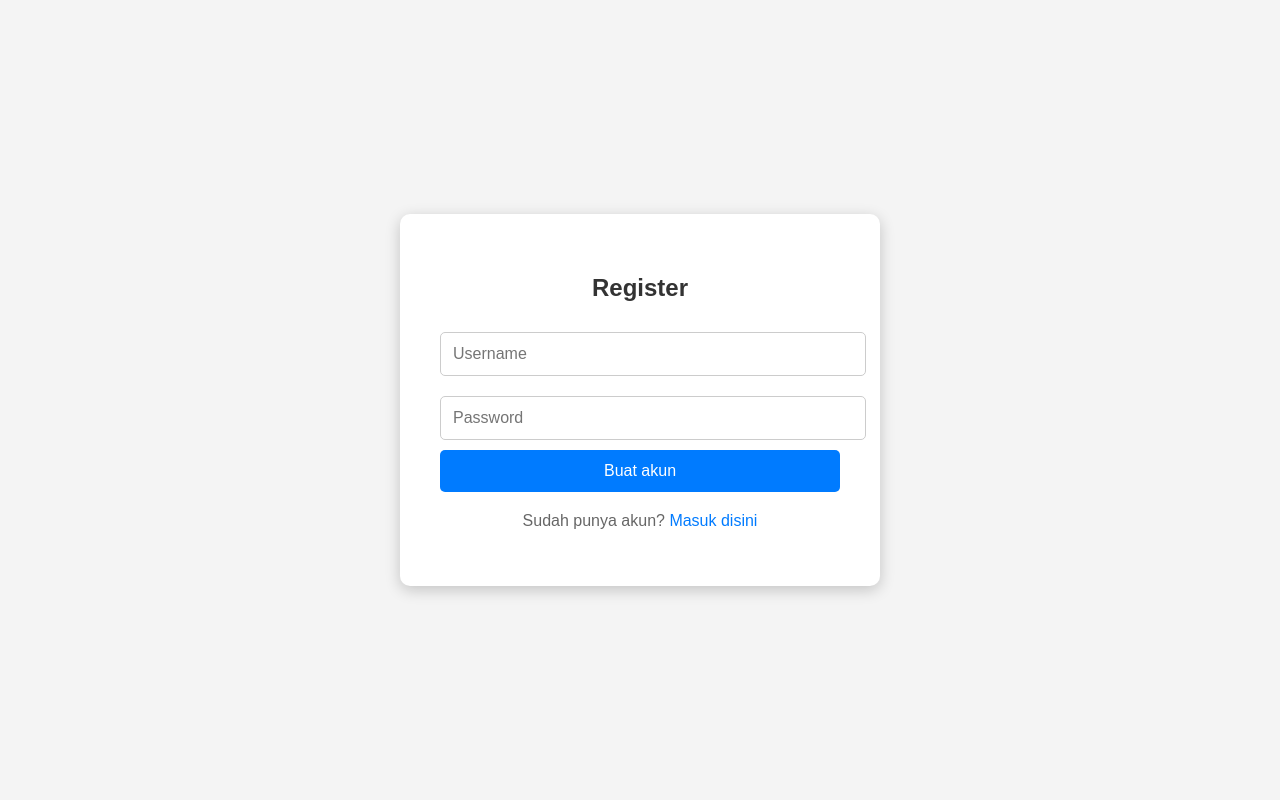
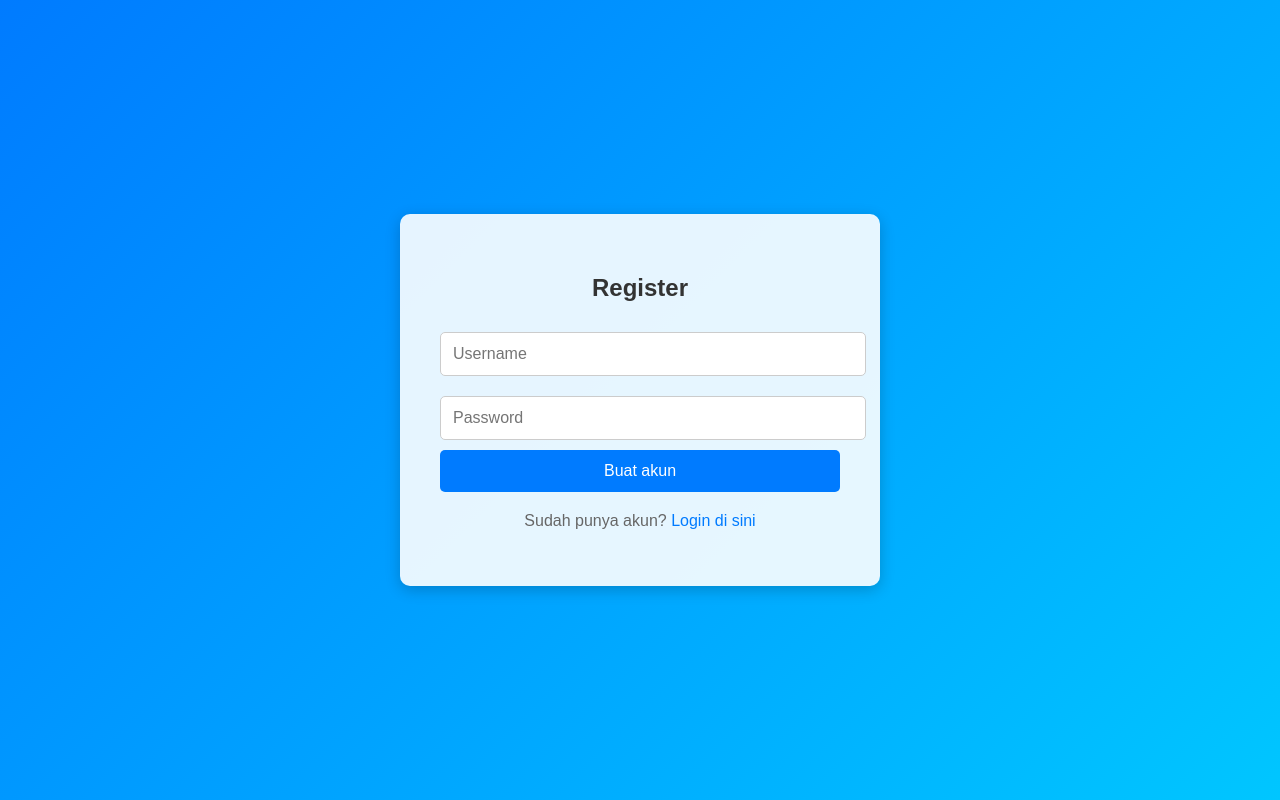
Before and after one commit to MuzharMaulana/PROJECT-RPL-KEL-2, a PHP site: page /register.php in a window 1280 px wide. Run offline with PHP 8.4, Linux system fonts and the light colour scheme.

Commit message:
update warna

```diff
--- a/add_note.php
+++ b/add_note.php
@@ -22,7 +22,7 @@ include 'config.php';
         }
         .sidebar {
             width: 250px; /* Lebar sidebar */
-            background-color: #0000ff; /* Warna biru sidebar */
+            background-color: #007bffff; /* Warna biru sidebar */
             color: white;
             padding: 20px 15px; /* Sesuaikan padding sidebar */
             height: 100vh;
--- a/dashboard.php
+++ b/dashboard.php
@@ -48,7 +48,7 @@ $notesResult = $conn->query($query);
         .sidebar {
             height: 100vh;
             padding: 20px;
-            background-color: #0000ff; /* Ubah warna sidebar menjadi biru */
+            background-color: #007bffff; /* Ubah warna sidebar menjadi biru */
             position: fixed;
             transition: all 0.3s;
             width: 250px;
--- a/kantor.php
+++ b/kantor.php
@@ -27,7 +27,7 @@ $notesResult = $conn->query($query);
     <style>
         .sidebar {
             width: 250px;
-            background-color: #0000ff;
+            background-color: #007bffff;
             color: white;
             padding: 20px;
             height: 100vh;
--- a/kuliah.php
+++ b/kuliah.php
@@ -27,7 +27,7 @@ $notesResult = $conn->query($query);
     <style>
         .sidebar {
             width: 250px;
-            background-color: #0000ff;
+            background-color: #007bffff;
             color: white;
             padding: 20px;
             height: 100vh;
--- a/login.php
+++ b/login.php
@@ -24,7 +24,6 @@ if ($_SERVER["REQUEST_METHOD"] == "POST") {
     }
 }
 ?>
-
 <!DOCTYPE html>
 <html lang="id">
 <head>
@@ -34,7 +33,7 @@ if ($_SERVER["REQUEST_METHOD"] == "POST") {
         /* CSS untuk halaman login */
         body {
             font-family: 'Arial', sans-serif;
-            background-color: #f4f4f4;
+            background: linear-gradient(135deg, #007bff, #00c6ff); /* Gradasi warna biru */
             display: flex;
             justify-content: center;
             align-items: center;
@@ -43,7 +42,7 @@ if ($_SERVER["REQUEST_METHOD"] == "POST") {
         }
 
         .container {
-            background-color: #fff;
+            background-color: rgba(255, 255, 255, 0.9); /* Warna putih dengan sedikit transparansi */
             padding: 40px;
             border-radius: 10px;
             box-shadow: 0 4px 15px rgba(0, 0, 0, 0.2);
--- a/pribadi.php
+++ b/pribadi.php
@@ -27,7 +27,7 @@ $notesResult = $conn->query($query);
     <style>
         .sidebar {
             width: 250px;
-            background-color: #0000ff;
+            background-color: #007bffff;
             color: white;
             padding: 20px;
             height: 100vh;
--- a/register.php
+++ b/register.php
@@ -34,7 +34,7 @@ if ($_SERVER["REQUEST_METHOD"] == "POST") {
         /* CSS untuk halaman login */
         body {
             font-family: 'Arial', sans-serif;
-            background-color: #f4f4f4;
+            background: linear-gradient(135deg, #007bff, #00c6ff); /* Gradasi warna biru */
             display: flex;
             justify-content: center;
             align-items: center;
@@ -43,7 +43,7 @@ if ($_SERVER["REQUEST_METHOD"] == "POST") {
         }
 
         .container {
-            background-color: #fff;
+            background-color: rgba(255, 255, 255, 0.9); /* Warna putih dengan sedikit transparansi */
             padding: 40px;
             border-radius: 10px;
             box-shadow: 0 4px 15px rgba(0, 0, 0, 0.2);
@@ -114,7 +114,7 @@ if ($_SERVER["REQUEST_METHOD"] == "POST") {
             <input type="password" name="password" placeholder="Password" required>
             <button type="submit">Buat akun</button>
         </form>
-        <p>Sudah punya akun? <a href="login.php">Masuk disini</a></p>
+        <p>Sudah punya akun? <a href="login.php">Login di sini</a></p>
     </div>
 </body>
 </html>
```
